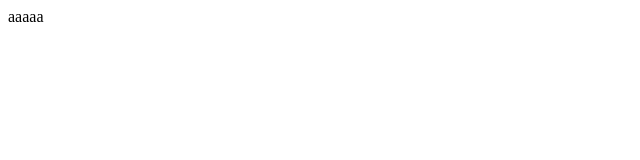
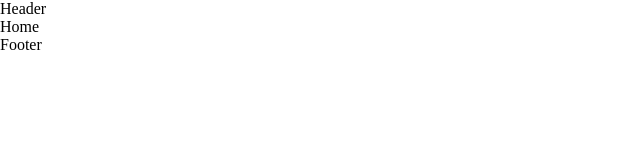
Before and after one commit to jorgeSilva/jorgeSilva.github.io, a React (Create React App) app: page / in a window 1280 px wide. Shown: the top 160 px of the page, without its empty margins (0-640 px from the left). Built offline with nearby package versions, Linux system fonts and the light colour scheme.

Commit message:
Configuração inicial do projeto ao esqueleto base do portifolio

```diff
--- a/src/App.css
+++ b/src/App.css
@@ -0,0 +1,47 @@
+@import url('https://fonts.googleapis.com/css2?family=Oswald:wght@400;500;600&display=swap');
+@import url('https://fonts.googleapis.com/css2?family=Inter:wght@400;500;600;700&family=Oswald:wght@400;500;600&display=swap');
+
+
+*{
+  margin: 0;
+  padding: 0;
+  box-sizing: border-box;
+}
+
+ul, li{
+  list-style: none;
+}
+
+a{
+  text-decoration: none;
+}
+
+.text_bold{
+  font-family: 'Inter';
+  font-weight: bold;
+}
+
+.text_semiBold{
+  font-family: 'Inter';
+  font-weight: 600;
+}
+
+.text_semiBold{
+  font-family: 'Inter';
+  font-weight: 400;
+}
+
+.oswald_bold{
+  font-family: 'Oswald';
+  font-weight: bold;
+}
+
+.oswald_semiBold{
+  font-family: 'Oswald';
+  font-weight: 600;
+}
+
+.oswald_semiBold{
+  font-family: 'Oswald';
+  font-weight: 400;
+}
--- a/src/App.js
+++ b/src/App.js
@@ -1,10 +1,15 @@
 import React from 'react';
 import './App.css';
+import Footer from './components/Footer/Footer';
+import Header from './components/Header/Header';
+import Home from './components/Home/Home';
 
 function App() {
   return (
     <>
-    aaaaa
+      <Header />
+        <Home />
+      <Footer />
     </>
   );
 }
--- /dev/null
+++ b/src/components/Footer/Footer.js
@@ -0,0 +1,9 @@
+import React from 'react'
+
+const Footer = () => {
+  return (
+    <div>Footer</div>
+  )
+}
+
+export default Footer
--- /dev/null
+++ b/src/components/Header/Header.js
@@ -0,0 +1,9 @@
+import React from 'react'
+
+const Header = () => {
+  return (
+    <div>Header</div>
+  )
+}
+
+export default Header
--- /dev/null
+++ b/src/components/Home/Home.js
@@ -0,0 +1,9 @@
+import React from 'react'
+
+const Home = () => {
+  return (
+    <div>Home</div>
+  )
+}
+
+export default Home
```
Also changed, not shown: src/components/Content/Content.js (added, +9 -0 lines), assets/svg/logo.svg (deleted), src/components/Content/Content.module.css (added), src/components/Footer/Footer.module.css (added), src/components/Header/Header.module.css (added), src/components/Home/Home.module.css (added), 1 other file (tests, documents, lock files or other folders).
